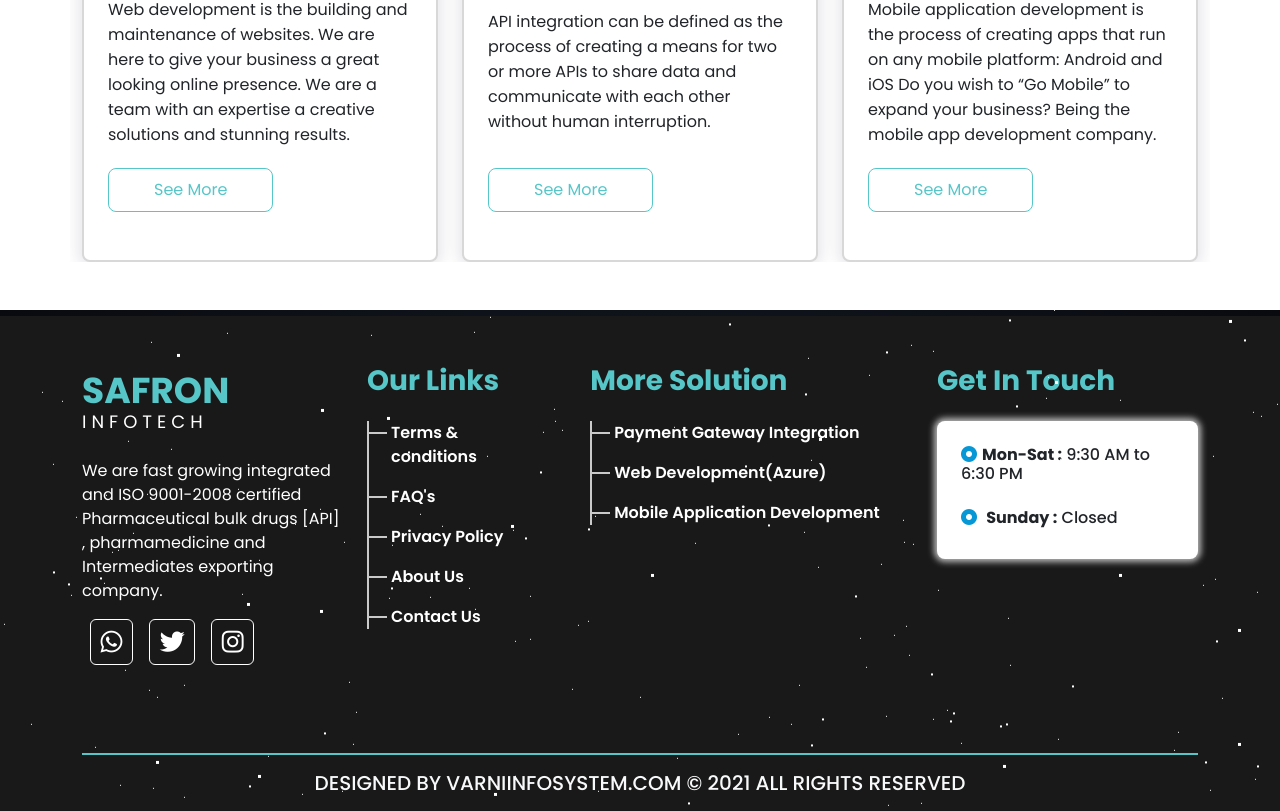
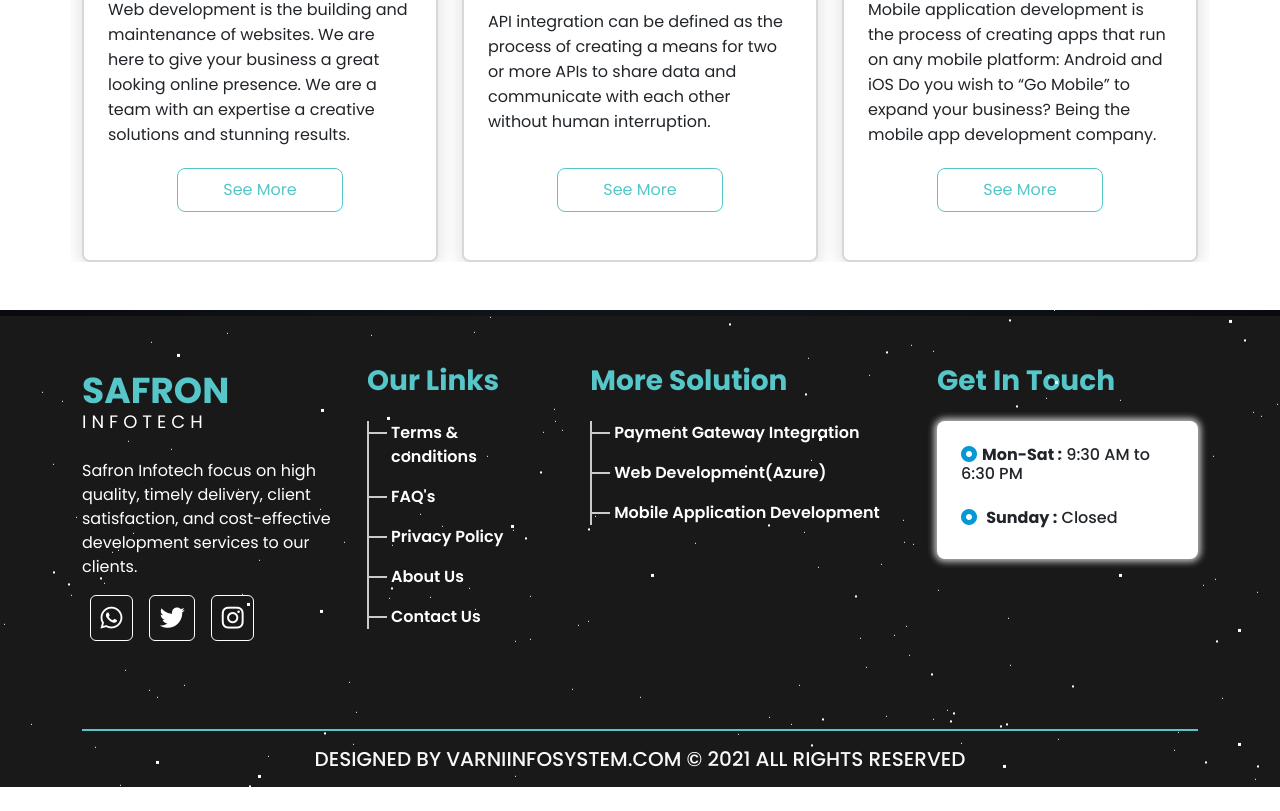
Before and after one commit to darshakkanani2002/safron, a React (Vite) app: page / in a window 1280 px wide. Shown: the part 2353-3164 px from the top of the page. After the commit the page ends 3140 px from the top, so only its background shows below. Built offline with nearby package versions, Linux system fonts and the light colour scheme.

Commit message:
add footer link

```diff
--- a/src/component/Footer.jsx
+++ b/src/component/Footer.jsx
@@ -17,12 +17,12 @@
                                 </a>
                                 <div className='mt-4'>
                                     <p className='fs-6'>
-                                        We are fast growing integrated and ISO 9001-2008 certified Pharmaceutical bulk drugs [API] , pharmamedicine and Intermediates exporting company.
+                                        Safron Infotech focus on high quality, timely delivery, client satisfaction, and cost-effective development services to our clients.
                                     </p>
                                 </div>
                                 <div>
                                     <ul className='list-unstyled d-flex'>
-                                        <li className='mx-2'><a href="#"><i class="fa-brands fa-whatsapp footer-icon"></i></a></li>
+                                        <li className='mx-2'><a href="https://wa.me/7984351224" target='_blank'><i class="fa-brands fa-whatsapp footer-icon"></i></a></li>
                                         <li className='mx-2'><a href="#"><i class="fa-brands fa-twitter footer-icon"></i></a></li>
                                         <li className='mx-2'><a href="#"><i class="fa-brands fa-instagram footer-icon"></i></a></li>
                                     </ul>
--- a/src/component/home/our-service/Our_service.jsx
+++ b/src/component/home/our-service/Our_service.jsx
@@ -24,8 +24,9 @@
                             <div className='our-service-descroiption px-4 py-5'>
                                 <h4 className='text-center fw-semibold'>WEBSITE DEVELOPMENT</h4>
                                 <p>Web development is the building and maintenance of websites. We are here to give your business a great looking online presence. We are a team with an expertise a creative solutions and stunning results.</p>
-
-                                <button className='our-service-see-more-btn'>See More</button>
+                                <div className='text-center'>
+                                    <button className='our-service-see-more-btn'>See More</button>
+                                </div>
                             </div>
                         </div>
 
@@ -39,7 +40,9 @@
                                 <p>API integration can be defined as the process of creating a means for two or more APIs to share data and communicate with each other without human interruption.
                                 </p>
 
-                                <button className='our-service-see-more-btn'>See More</button>
+                                <div className='text-center'>
+                                    <button className='our-service-see-more-btn'>See More</button>
+                                </div>
                             </div>
                         </div>
 
@@ -52,7 +55,9 @@
                                 <h4 className='text-center fw-semibold'>APP DEVELOPMENT</h4>
                                 <p>Mobile application development is the process of creating apps that run on any mobile platform: Android and iOS Do you wish to “Go Mobile” to expand your business? Being the mobile app development company.</p>
 
-                                <button className='our-service-see-more-btn'>See More</button>
+                                <div className='text-center'>
+                                    <button className='our-service-see-more-btn'>See More</button>
+                                </div>
                             </div>
                         </div>
                     </div>
```
